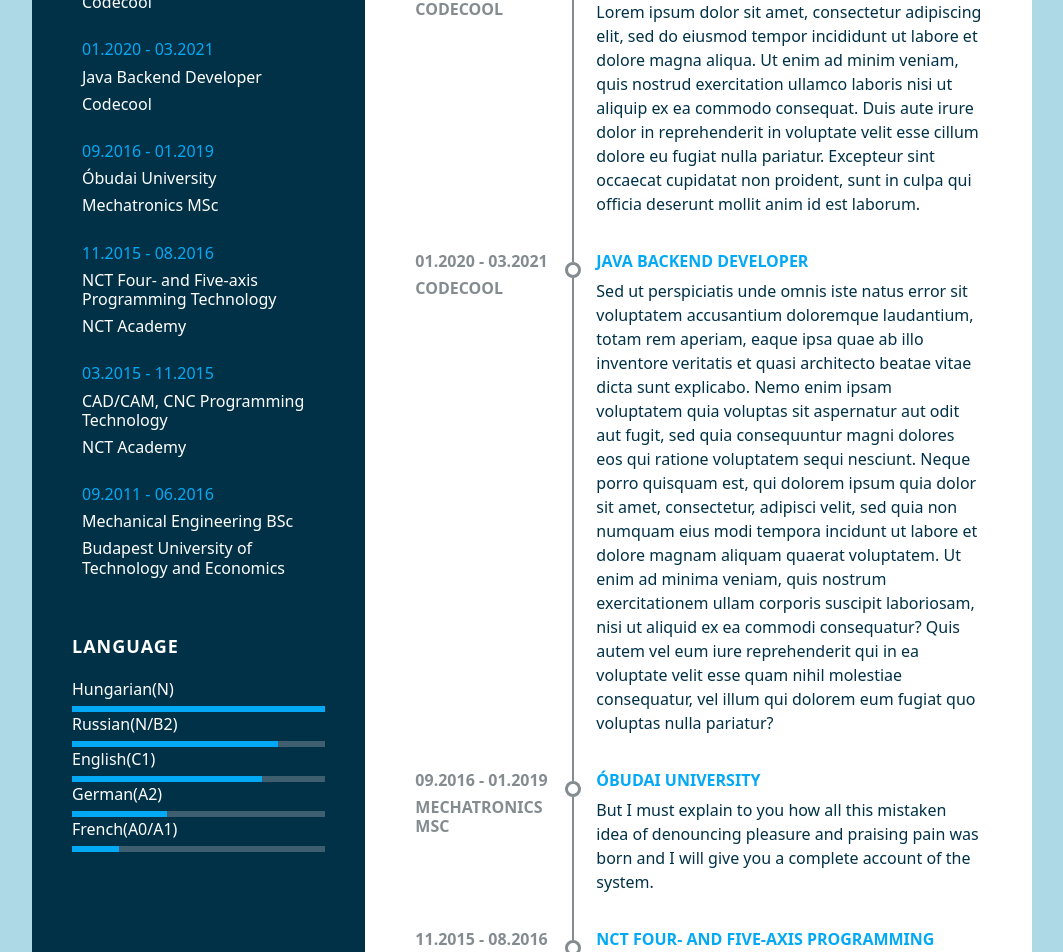
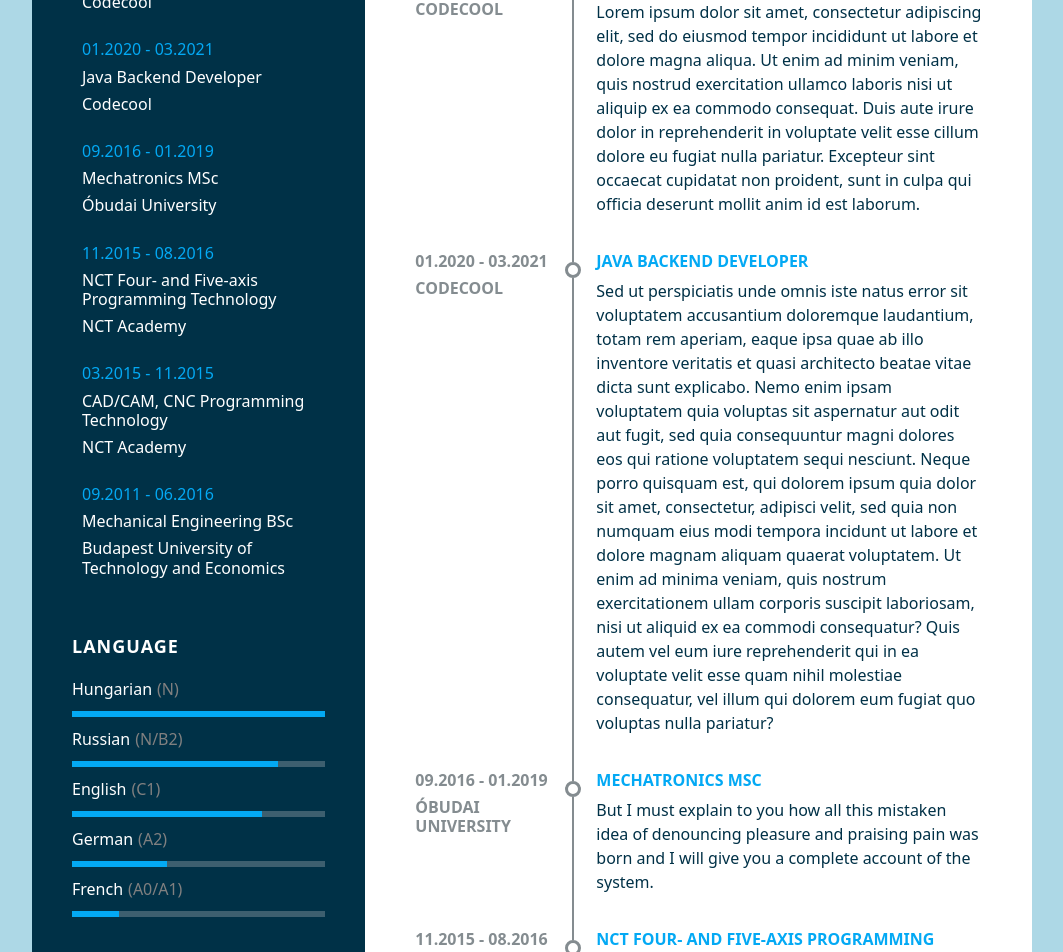
Before and after one commit to mjoe92/portfolio, a React (Create React App) app in the folder client/: page /test in a window 1280 px wide. Shown: the part 1500-2452 px from the top of the page, without its empty margins (108-1171 px from the left). Built offline with nearby package versions, Linux system fonts and the light colour scheme.

Commit message:
Anchor navigation added with id props

```diff
--- a/client/src/component/biography/ContainerController.tsx
+++ b/client/src/component/biography/ContainerController.tsx
@@ -77,6 +77,7 @@
         <h3 className="title">Experience</h3>
         <div className="xp-s">
           {this.state.jobList.map((xp) => (
+            <a href={this.createRef(xp.id)}>
               <div className="xp">
                 <h5>
                   {this.getDateInFormat(xp.timeStart) +
@@ -86,6 +87,7 @@
                 <h4>{xp.title}</h4>
                 <h4>{xp.employer}</h4>
               </div>
+            </a>
           ))}
         </div>
       </div>
@@ -102,6 +104,7 @@
         <h3 className="title">Education</h3>
         <div className="xp-s">
           {this.state.educationList.map((xp) => (
+            <a href={this.createRef(xp.id)}>
               <div className="xp">
                 <h5>
                   {this.getDateInFormat(xp.timeStart) +
@@ -111,6 +114,7 @@
                 <h4>{xp.title}</h4>
                 <h4>{xp.institution}</h4>
               </div>
+            </a>
           ))}
         </div>
       </div>
@@ -212,7 +216,9 @@
       <div className="about">
         <h2 className="title">Experience</h2>
         {this.state.jobList.map((xp) => (
+          <>
             <div className="card">
+              <span id={xp.id} className="anchor-jump"></span>
               <div className="date-company">
                 <h5>
                   {this.getDateInFormat(xp.timeStart) +
@@ -231,6 +237,7 @@
                 <p>{xp.description}</p>
               </div>
             </div>
+          </>
         ))}
       </div>
     );
@@ -246,6 +253,7 @@
         <h2 className="title">Education</h2>
         {this.state.educationList.map((xp) => (
           <div className="card">
+            <span id={xp.id} className="anchor-jump"></span>
             <div className="date-company">
               <h5>
                 {this.getDateInFormat(xp.timeStart) +
@@ -323,6 +331,10 @@
     return process.env.PUBLIC_URL + slash + url;
   }
 
+  private createRef = (ref: string): string => {
+    return "#" + ref;
+  };
+
   render() {
     return (
       <div className="controller">
--- a/client/src/component/biography/content/AIContent.tsx
+++ b/client/src/component/biography/content/AIContent.tsx
@@ -1,6 +1,7 @@
 import { Field } from "./EField";
 
 export default interface AbstractIHistory {
+  id: string;
   title: string;
   timeStart: Date;
   timeEnd: Date | null;
--- a/client/src/component/biography/content/IEducation.tsx
+++ b/client/src/component/biography/content/IEducation.tsx
@@ -7,6 +7,7 @@
 
 export const educationContent: IEducation[] = [
   {
+    id: "codecool2",
     title: "Java Enterprise Backend Developer",
     institution: "Codecool",
     timeStart: new Date(2021, 5),
@@ -16,6 +17,7 @@
     field: Field.P,
   },
   {
+    id: "codecool1",
     title: "Java Backend Developer",
     institution: "Codecool",
     timeStart: new Date(2020, 0),
@@ -25,8 +27,9 @@
     field: Field.P,
   },
   {
-    title: "Óbudai University",
-    institution: "Mechatronics MSc",
+    id: "obudai",
+    title: "Mechatronics MSc",
+    institution: "Óbudai University",
     timeStart: new Date(2016, 8),
     timeEnd: new Date(2019, 0),
     description:
@@ -34,6 +37,7 @@
     field: Field.E,
   },
   {
+    id: "nct2",
     title: "NCT Four- and Five-axis Programming Technology",
     institution: "NCT Academy",
     timeStart: new Date(2015, 10),
@@ -43,6 +47,7 @@
     field: Field.M,
   },
   {
+    id: "nct1",
     title: "CAD/CAM, CNC Programming Technology",
     institution: "NCT Academy",
     timeStart: new Date(2015, 2),
@@ -52,6 +57,7 @@
     field: Field.M,
   },
   {
+    id: "bme",
     title: "Mechanical Engineering BSc",
     institution: "Budapest University of Technology and Economics",
     timeStart: new Date(2011, 8),
--- a/client/src/component/biography/content/IExperience.tsx
+++ b/client/src/component/biography/content/IExperience.tsx
@@ -7,6 +7,7 @@
 
 export const experienceContent: IExperience[] = [
   {
+    id: "bredex",
     title: "Junior Fullstack Java Developer",
     employer: "Bredex GmbH",
     timeStart: new Date(2021, 8),
@@ -15,6 +16,7 @@
     field: Field.P,
   },
   {
+    id: "innostudio",
     title: "Mechanical Engineer",
     employer: "InnoStudio Inc.",
     timeStart: new Date(2020, 8),
@@ -23,6 +25,7 @@
     field: Field.E,
   },
   {
+    id: "mirrotron",
     title: "Construction Engineer",
     employer: "Mirrotron Ltd.",
     timeStart: new Date(2019, 0),
@@ -31,6 +34,7 @@
     field: Field.M,
   },
   {
+    id: "cg",
     title: "Construction Engineer",
     employer: "CG Electric Systems Hungary Zrt.",
     timeStart: new Date(2018, 0),
@@ -44,6 +48,7 @@
     field: Field.M,
   },
   {
+    id: "ganz",
     title: "Mechanical Project Engineer",
     employer: "Ganz Engineering and Energetics Machinery Ltd.",
     timeStart: new Date(2016, 9),
--- a/client/src/component/biography/style/container.css
+++ b/client/src/component/biography/style/container.css
@@ -16,6 +16,7 @@
           align-items: top;
   min-height: 100vh;
   background-color: lightblue;
+  scroll-behavior: smooth;
 }
 
 .container {
@@ -37,6 +38,10 @@
   position: relative;
   background: #003147;
   padding: 40px;
+}
+
+.container .navigation a {
+  text-decoration: none;
 }
 
 .container .profile-text {
@@ -100,13 +105,13 @@
 
 .container .navigation-point .contacts {
   position: relative;
-  padding-left: 10px;
 }
 
 .container .navigation-point .contacts .svg-extended-icon {
+  padding: 5px 0;
+  padding-left: 10px;
   position: relative;
   list-style: none;
-  margin: 10px 0;
   cursor: pointer;
   font-size: 16px;
 }
@@ -138,6 +143,7 @@
 }
 
 .container .education .xp-s .xp:hover, .container .experience .xp-s .xp:hover {
+  cursor: pointer;
   border: 5px solid rgba(3, 169, 244, 0.2);
   border-radius: 10px;
   background-color: rgba(3, 169, 244, 0.2);
@@ -170,13 +176,23 @@
   color: white;
 }
 
+.container .navigation-point.language .text .spec {
+  padding-left: 5px;
+  color: grey;
+  cursor: pointer;
+}
+
+.container .navigation-point.language .text .spec:hover {
+  color: #03a9f4;
+}
+
 .container .navigation-point.language .percent {
   position: relative;
   width: 100%;
   height: 6px;
   background-color: rgba(202, 202, 202, 0.3);
   display: block;
-  margin-top: 5px;
+  margin: 10px 0px;
 }
 
 .container .navigation-point.language .percent div {
@@ -207,6 +223,14 @@
 
 .container .content .about {
   margin-bottom: 50px;
+  position: relative;
+}
+
+.container .content .about .anchor-jump {
+  position: absolute;
+  top: -75px;
+  visibility: hidden;
+  width: 100%;
 }
 
 .container .content .about .card {
@@ -222,6 +246,7 @@
 }
 
 .container .content .about .card .date-company {
+  max-width: 150px;
   min-width: 150px;
 }
 
@@ -369,7 +394,7 @@
 /* date-company on top of card, hard skills title too, interest icons shrink */
 @media (max-width: 700px) {
   .container {
-    margin: 10px;
+    margin-top: 60px;
     -ms-grid-columns: (1fr)[1];
         grid-template-columns: repeat(1, 1fr);
   }
--- a/client/src/component/biography/style/container.sass
+++ b/client/src/component/biography/style/container.sass
@@ -5,11 +5,14 @@
 $detail-bright-color: #03a9f4
 $detail-contrast-color: #003147
 $detail-empty-percent-color: #cacaca
+$detail-fade-text: grey
 
 /*! Left side - navigation style */
 $navigation-background-color: $detail-contrast-color
 $navigation-default-text-color: #fff
 $navigation-icon-color: $detail-bright-color
+$navigation-fade-color: $detail-fade-text
+$navigation-spec-color: $detail-bright-color
 
 /*! Right side - content style */
 $content-left-min-width: 150px
@@ -29,6 +32,7 @@
 	align-items: top
 	min-height: 100vh
 	background-color: lightblue
+	scroll-behavior: smooth
 
 .container
 	margin-top: 60px
@@ -47,6 +51,9 @@
 		position: relative
 		background: #003147
 		padding: 40px
+
+		a
+			text-decoration: none
 
 	.profile-text
 		position: relative
@@ -94,12 +101,12 @@
 
 		.contacts
 			position: relative
-			padding-left: 10px
 
 			.svg-extended-icon
+				padding: 5px 0
+				padding-left: 10px
 				position: relative
 				list-style: none
-				margin: 10px 0
 				cursor: pointer
 				font-size: $detail-text-size
 
@@ -127,6 +134,7 @@
 			padding-left: 0
 
 			.xp:hover
+				cursor: pointer
 				border: 5px solid rgba(3, 169, 244, 0.2)
 				border-radius: 10px
 				background-color: rgba(3, 169, 244, 0.2)
@@ -154,13 +162,21 @@
 		.text
 			color: white
 
+			.spec
+				padding-left: 5px
+				color: $navigation-fade-color
+				cursor: pointer
+
+			.spec:hover
+				color: $navigation-spec-color
+
 		.percent
 			position: relative
 			width: 100%
 			height: 6px
 			background-color: rgba($detail-empty-percent-color, 0.3)
 			display: block
-			margin-top: 5px
+			margin: 10px 0px
 
 			div
 				position: absolute
@@ -186,6 +202,13 @@
 
 		.about
 			margin-bottom: 50px
+			position: relative
+
+			.anchor-jump
+				position: absolute
+				top: -75px
+				visibility: hidden
+				width: 100%
 
 			.card
 				display: flex
@@ -194,6 +217,7 @@
 				border: none
 
 				.date-company
+					max-width: $content-left-min-width
 					min-width: $content-left-min-width
 
 					h5
@@ -311,7 +335,7 @@
 /* date-company on top of card, hard skills title too, interest icons shrink */
 @media (max-width: 700px)
 	.container
-		margin: 10px
+		margin-top: 60px
 		grid-template-columns: repeat(1, 1fr)
 
 @media ( max-width: 550px )
```
Also changed, not shown: 1 other file (tests, documents, lock files or other folders). Lines whose indentation alone changed are shown as unchanged.
